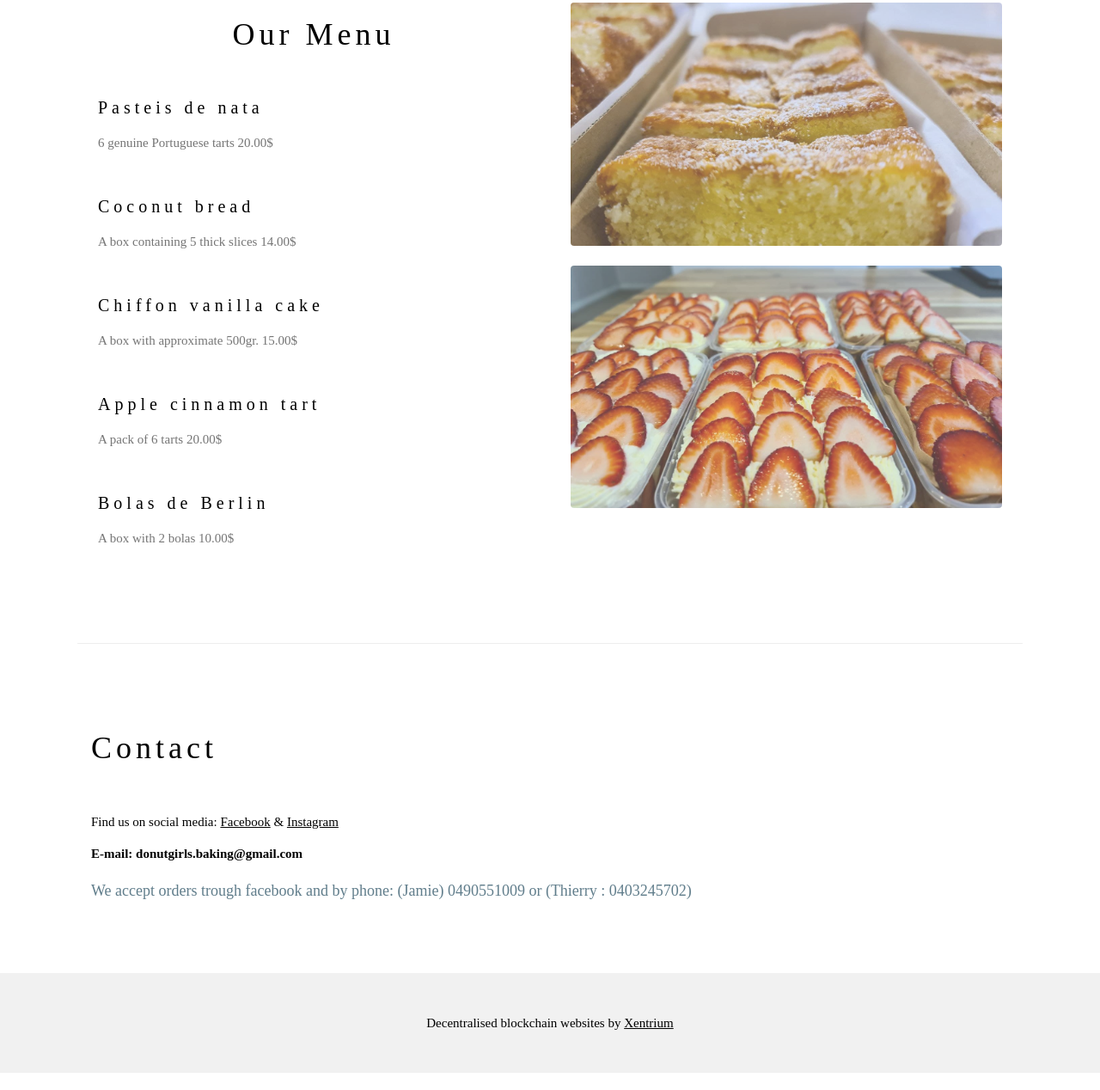
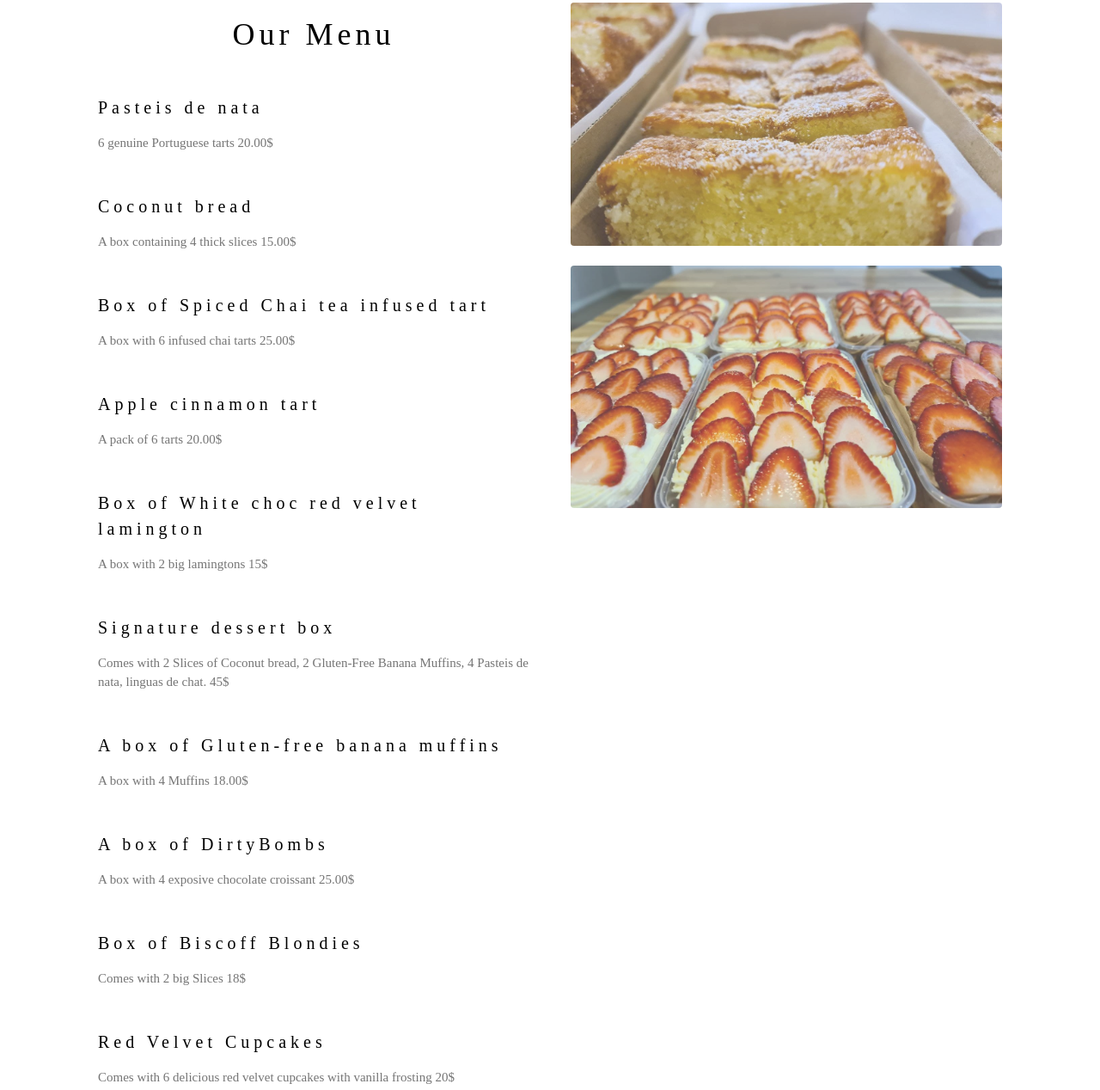
Before and after one commit to donutgirls/donutgirls, a plain HTML site: page index.html in a window 1280 px wide. Shown: the part 1440-2708 px from the top of the page at 86% size. Drawn offline with nearby package versions, Linux system fonts and the light colour scheme.

Commit message:
update 12/10/21
;)

```diff
--- a/index.html
+++ b/index.html
@@ -69,16 +69,31 @@ h1, h2, h3, h4, h5, h6 {
       <p class="w3-text-grey">6 genuine Portuguese tarts 20.00$</p><br>
 
       <h4>Coconut bread </h4>
-      <p class="w3-text-grey">A box containing 5 thick slices 14.00$</p><br>
+      <p class="w3-text-grey">A box containing 4 thick slices 15.00$</p><br>
 
-      <h4>Chiffon vanilla cake</h4>
-      <p class="w3-text-grey">A  box with approximate 500gr. 15.00$</p><br>
+      <h4>Box of Spiced Chai tea infused tart</h4>
+      <p class="w3-text-grey">A box with 6 infused chai tarts 25.00$</p><br>
 
       <h4>Apple cinnamon tart </h4>
       <p class="w3-text-grey">A pack of 6 tarts 20.00$</p><br>
 
-      <h4>Bolas de Berlin</h4>
-      <p class="w3-text-grey">A box with 2 bolas 10.00$</p>
+	  <h4>Box of White choc red velvet lamington</h4>
+      <p class="w3-text-grey">A box with 2 big lamingtons 15$</p><br>
+
+	  <h4>Signature dessert box</h4>
+      <p class="w3-text-grey">Comes with 2 Slices of Coconut bread, 2 Gluten-Free Banana Muffins, 4 Pasteis de nata, linguas de chat. 45$</p><br>
+
+	  <h4>A box of Gluten-free banana muffins</h4>
+      <p class="w3-text-grey">A box with 4 Muffins 18.00$</p><br>
+
+	  <h4>A box of DirtyBombs</h4>
+      <p class="w3-text-grey">A box with 4 exposive chocolate croissant 25.00$</p><br>
+
+	  <h4>Box of Biscoff Blondies</h4>
+      <p class="w3-text-grey">Comes with 2 big Slices 18$</p><br>
+
+      <h4>Red Velvet Cupcakes</h4>
+      <p class="w3-text-grey">Comes with 6 delicious red velvet cupcakes with vanilla frosting 20$</p>
     </div>
 
     <div class="w3-col l6 w3-padding-large">
```
